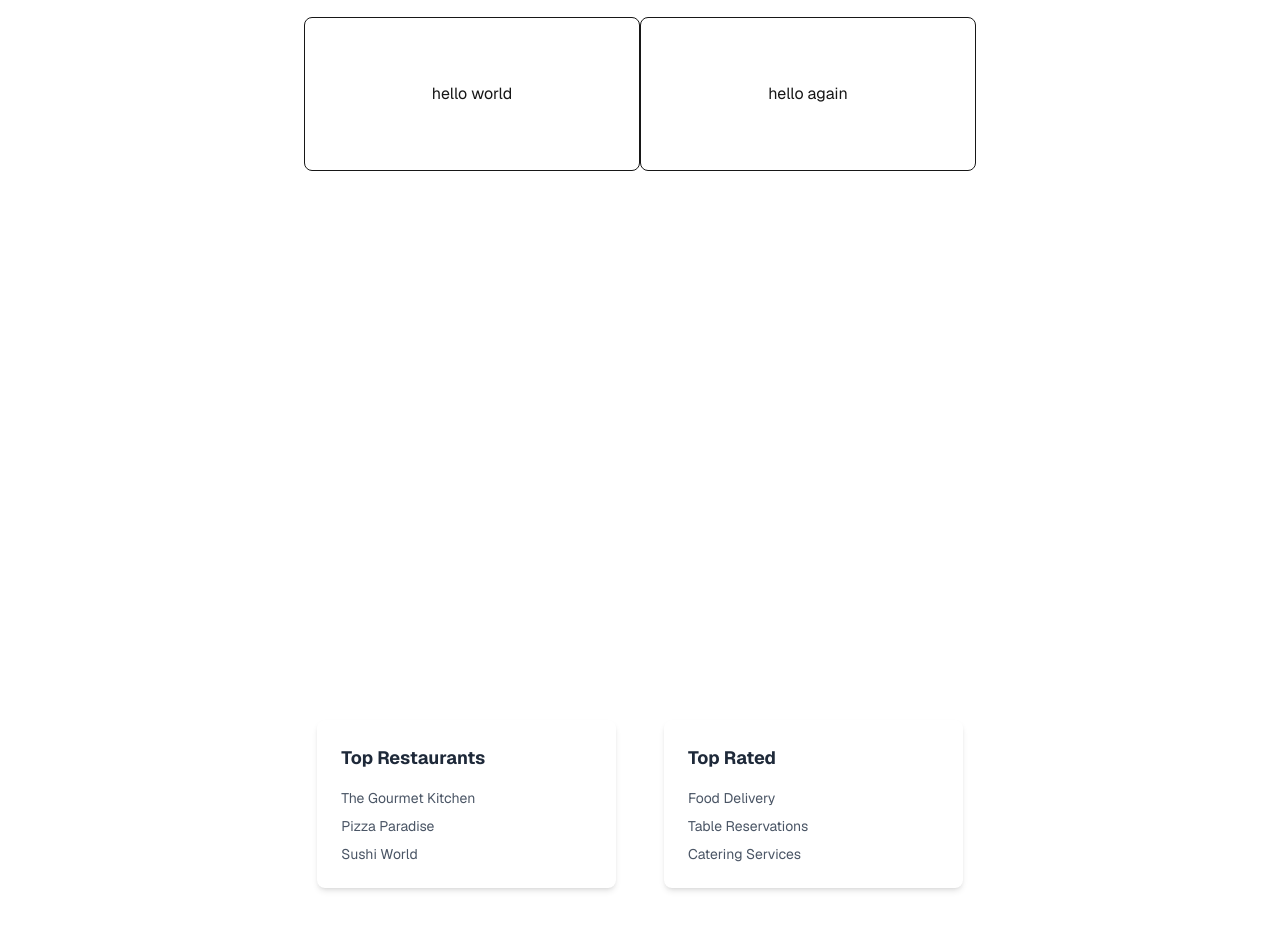
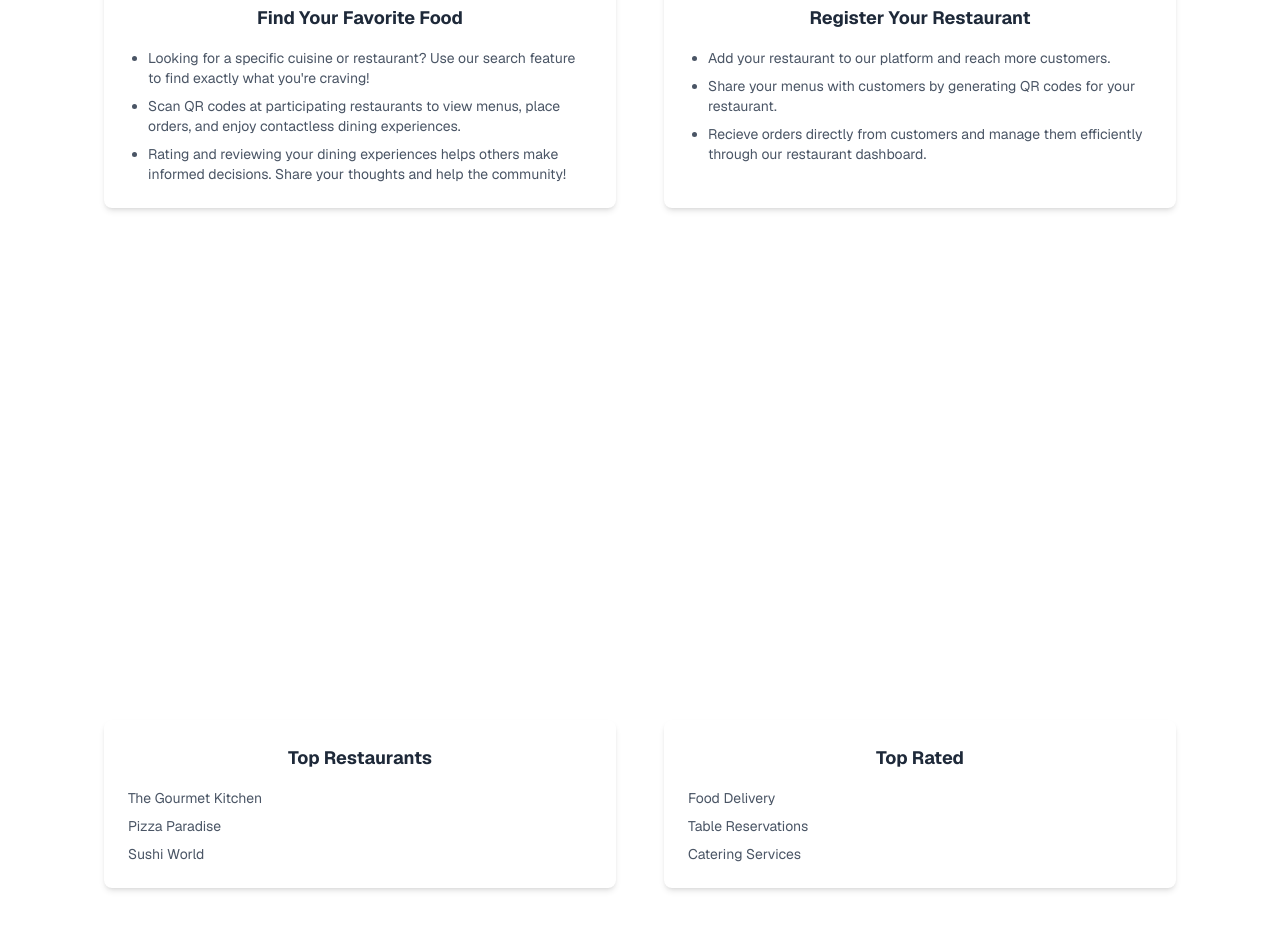
Before and after one commit to Dagem21/norrest, a Next.js app: page / in a window 1280 px wide. Shown: the part 420-1350 px from the top of the page. Built offline with nearby package versions, Linux system fonts and the light colour scheme.

Commit message:
home page

```diff
--- a/app/page.tsx
+++ b/app/page.tsx
@@ -1,7 +1,7 @@
 export default function Home() {
     return (
         <div className="flex flex-col flex-1 items-center font-sans dark:bg-gray-800">
-            <div className="w-full max-w-4xl py-4 rounded-lg shadow-md shadow-gray-200 dark:bg-gray-800 dark:shadow-gray-700 fixed bg-white">
+            {/* <div className="w-full max-w-4xl py-4 rounded-lg shadow-md shadow-gray-200 dark:bg-gray-800 dark:shadow-gray-700 fixed bg-white">
                 <ul className="flex items-center justify-evenly gap-8 w-full max-w-4xl">
                     <li className="text-md font-bold text-blue-500 dark:text-gray-200 cursor-pointer">
                         Home
@@ -16,9 +16,9 @@ export default function Home() {
                         Contact
                     </li>
                 </ul>
-            </div>
+            </div> */}
             <div className="flex flex-col items-center justify-center w-full h-screen bg-cover bg-center rounded-lg">
-                <div>
+                <div className="w-full">
                     <div className="flex flex-col items-center gap-6">
                         <h1 className="text-3xl font-bold text-gray-800 dark:text-gray-200">
                             Welcome to Food Haven
@@ -31,20 +31,46 @@ export default function Home() {
                             Explore Now
                         </button>
                     </div>
-                    <div className="flex items-center justify-center mt-12 w-full max-w-4xl">
-                        <div className="flex flex-col items-center p-16 border flex-1 rounded-lg">
-                            hello world
+                    <div className="flex flex-wrap justify-center mt-12 gap-8 w-full">
+                        <div className="w-full sm:w-1/2 lg:w-2/5 bg-white dark:bg-gray-700 rounded-lg shadow-md p-6 mx-2">
+                            <h2 className="text-lg text-center font-bold text-gray-800 dark:text-gray-200 mb-4">
+                                Find Your Favorite Food
+                            </h2>
+                            <ul className="space-y-2 text-sm list-disc pl-5">
+                                <li className="text-gray-600 dark:text-gray-400 hover:text-blue-500">
+                                    Looking for a specific cuisine or restaurant? Use our search feature to find exactly what you're craving!
+                                </li>
+                                <li className="text-gray-600 dark:text-gray-400 hover:text-blue-500 cursor-pointer">
+                                    Scan QR codes at participating restaurants to view menus, place orders, and enjoy contactless dining experiences.
+                                </li>
+                                <li className="text-gray-600 dark:text-gray-400 hover:text-blue-500 cursor-pointer">
+                                    Rating and reviewing your dining experiences helps others make informed decisions. Share your thoughts and help the community!
+                                </li>
+                            </ul>
                         </div>
-                        <div className="flex flex-col items-center p-16 border flex-1 rounded-lg">
-                            hello again
+                        <div className="w-full sm:w-1/2 lg:w-2/5 bg-white dark:bg-gray-700 rounded-lg shadow-md p-6 mx-2">
+                            <h2 className="text-lg text-center font-bold text-gray-800 dark:text-gray-200 mb-4">
+                                Register Your Restaurant
+                            </h2>
+                            <ul className="space-y-2 text-sm list-disc pl-5">
+                                <li className="text-gray-600 dark:text-gray-400 hover:text-blue-500">
+                                    Add your restaurant to our platform and reach more customers.
+                                </li>
+                                <li className="text-gray-600 dark:text-gray-400 hover:text-blue-500 cursor-pointer">
+                                    Share your menus with customers by generating QR codes for your restaurant.
+                                </li>
+                                <li className="text-gray-600 dark:text-gray-400 hover:text-blue-500 cursor-pointer">
+                                    Recieve orders directly from customers and manage them efficiently through our restaurant dashboard.
+                                </li>
+                            </ul>
                         </div>
                     </div>
                 </div>
             </div>
             <div className="flex flex-col items-center justify-center w-full h-screen bg-cover bg-center rounded-lg dark:bg-gray-200">
-                <div className="flex flex-wrap items-center justify-center mt-12 gap-8 w-full max-w-4xl">
-                    <div className="w-full sm:w-1/2 lg:w-1/3 bg-white dark:bg-gray-700 rounded-lg shadow-md p-6 mx-2">
-                        <h2 className="text-lg font-bold text-gray-800 dark:text-gray-200 mb-4">
+                <div className="flex flex-wrap items-center justify-center mt-12 gap-8 w-full">
+                    <div className="w-full sm:w-1/2 lg:w-2/5 bg-white dark:bg-gray-700 rounded-lg shadow-md p-6 mx-2">
+                        <h2 className="text-lg text-center font-bold text-gray-800 dark:text-gray-200 mb-4">
                             Top Restaurants
                         </h2>
                         <ul className="space-y-2 text-sm">
@@ -59,8 +85,8 @@ export default function Home() {
                             </li>
                         </ul>
                     </div>
-                    <div className="w-full sm:w-1/2 lg:w-1/3 bg-white dark:bg-gray-700 rounded-lg shadow-md p-6 mx-2">
-                        <h2 className="text-lg font-bold text-gray-800 dark:text-gray-200 mb-4">
+                    <div className="w-full sm:w-1/2 lg:w-2/5 bg-white dark:bg-gray-700 rounded-lg shadow-md p-6 mx-2">
+                        <h2 className="text-lg text-center font-bold text-gray-800 dark:text-gray-200 mb-4">
                             Top Rated
                         </h2>
                         <ul className="space-y-2 text-sm">
```
